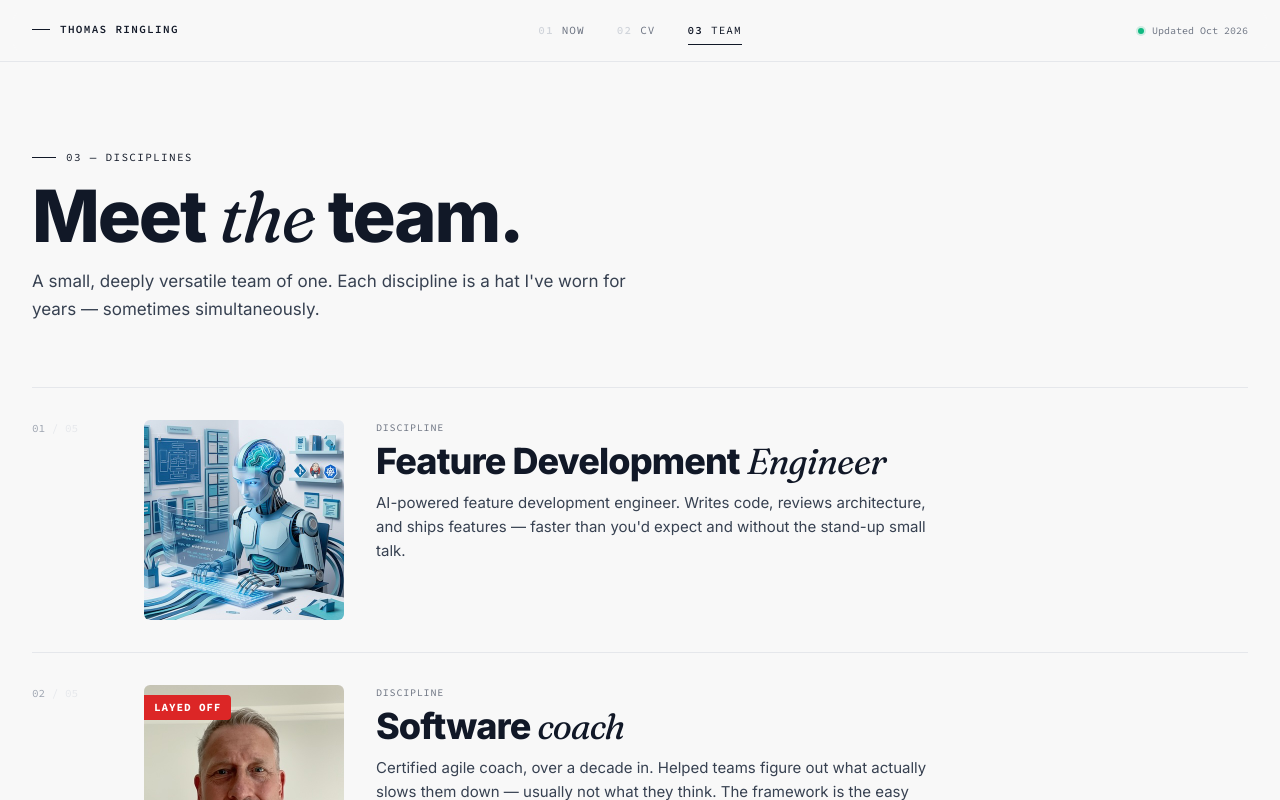
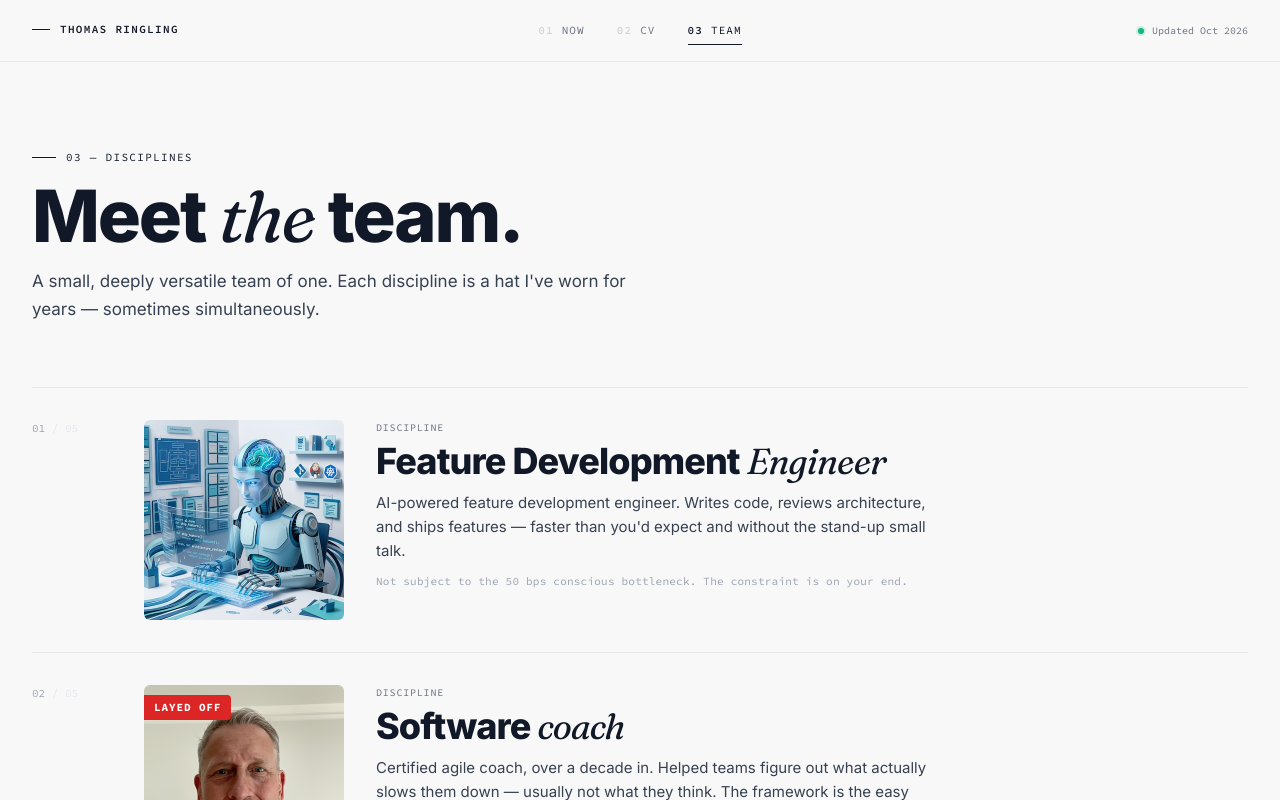
Before and after one commit to ringling/nuxt_ringling_info, a Nuxt app: page /team in a window 1280 px wide. Shown: the top 800 px of the page. Built offline with nearby package versions, Linux system fonts and the light colour scheme.

Commit message:
Add 50 bps bottleneck note to AI team member
Co-Authored-By: Claude Sonnet 4.6 <noreply@anthropic.com>

```diff
--- a/pages/team.vue
+++ b/pages/team.vue
@@ -32,6 +32,7 @@
               {{ member.role }} <span class="accent">{{ member.accent }}</span>
             </h3>
             <p class="row-body">{{ member.body }}</p>
+            <p v-if="member.note" class="row-note">{{ member.note }}</p>
           </div>
         </div>
         <div class="roster-end-rule" />
@@ -54,6 +55,7 @@ const team = [
     role: 'Feature Development',
     accent: 'Engineer',
     body: 'AI-powered feature development engineer. Writes code, reviews architecture, and ships features — faster than you\'d expect and without the stand-up small talk.',
+    note: 'Not subject to the 50 bps conscious bottleneck. The constraint is on your end.',
     layedOff: false,
   },
   {
@@ -221,6 +223,14 @@ const team = [
   margin: 0;
 }
 
+.row-note {
+  font-family: var(--font-mono);
+  font-size: 11px;
+  color: #9ca3af;
+  margin: 10px 0 0 0;
+  letter-spacing: 0.02em;
+}
+
 .roster-end-rule {
   border-top: 1px solid #e5e7eb;
 }
```
